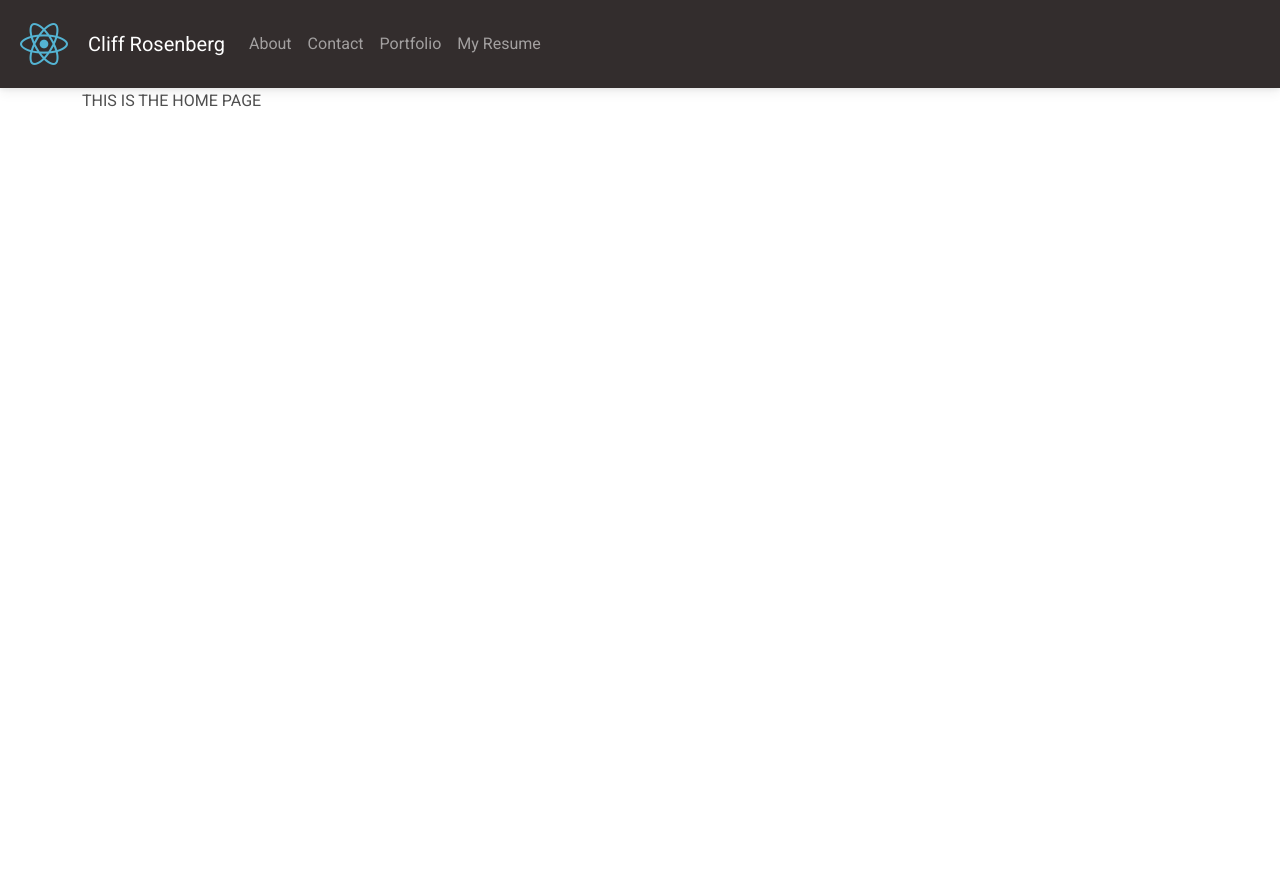
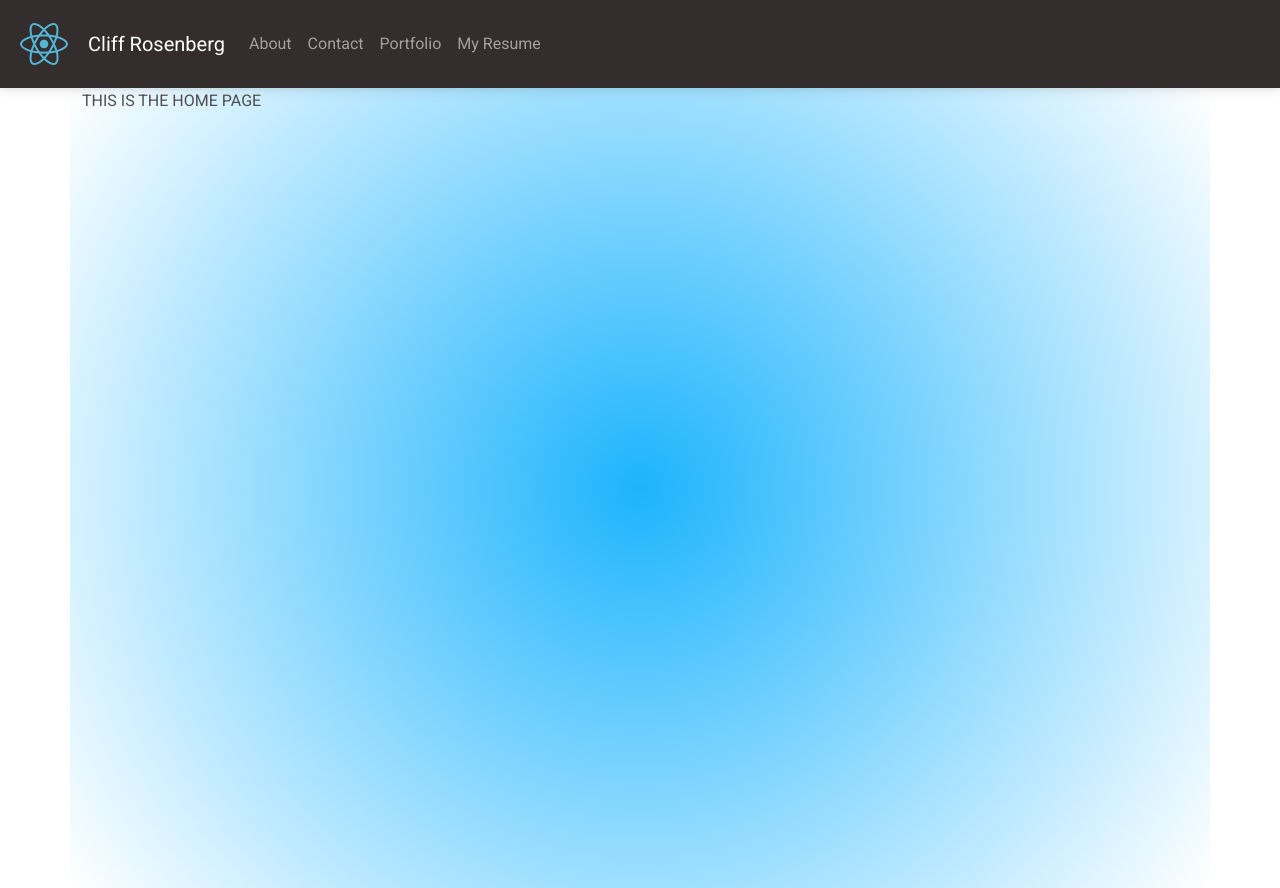
Before and after one commit to cliff-rosenberg/20-React-Portfolio, a React (Create React App) app: page / in a window 1280 px wide. Before the commit the page ends 800 px from the top, so only its background shows below. Built offline with nearby package versions, Linux system fonts and the light colour scheme.

Commit message:
added styling to index page

```diff
--- a/src/index.css
+++ b/src/index.css
@@ -5,9 +5,16 @@ body {
     sans-serif;
   -webkit-font-smoothing: antialiased;
   -moz-osx-font-smoothing: grayscale;
+
 }
 
 code {
   font-family: source-code-pro, Menlo, Monaco, Consolas, 'Courier New',
     monospace;
 }
+
+.container {
+  height: 100vh;
+  background: rgb(29, 180, 252);
+  background: radial-gradient(circle, rgb(29, 180, 252) 0%, rgb(255, 255, 255) 100%);
+}
```
